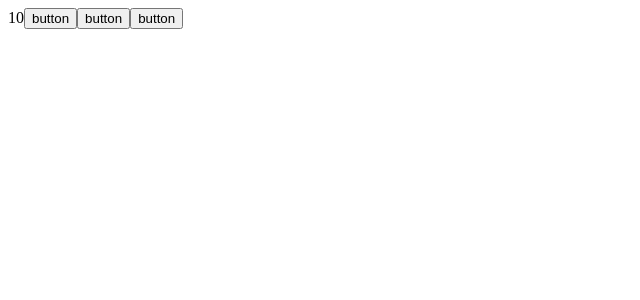
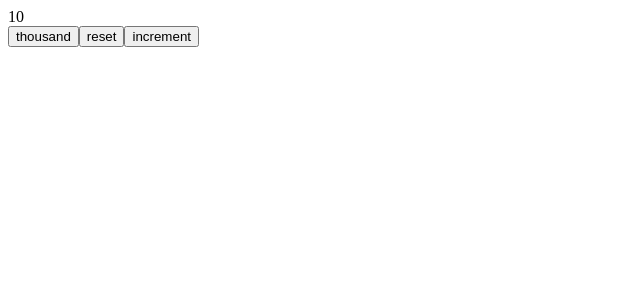
Before and after one commit to dollybuzz/fullstackopen, a React (Vite) app in the folder part1/unicafe/: page / in a window 1280 px wide. Shown: the top 300 px of the page, without its empty margins (0-640 px from the left). Built offline with nearby package versions, Linux system fonts and the light colour scheme.

Commit message:
playing with parameters

```diff
--- a/part1/unicafe/src/App.jsx
+++ b/part1/unicafe/src/App.jsx
@@ -9,12 +9,17 @@
 
   const hello = (who) => () => { console.log('hello', who) };
 
+  const setToValue = (newValue) => () => {
+    console.log('value now', newValue);
+    setValue(newValue);
+  }
+
   return (
     <div>
-      {value}
-      <button onClick={hello('world')}>button</button>
-      <button onClick={hello('react')}>button</button>
-      <button onClick={hello('function')}>button</button>
+      {value}<br/>
+      <button onClick={setToValue(1000)}>thousand</button>
+      <button onClick={setToValue(0)}>reset</button>
+      <button onClick={setToValue(value + 1)}>increment</button>
     </div>
   )
 }
```
